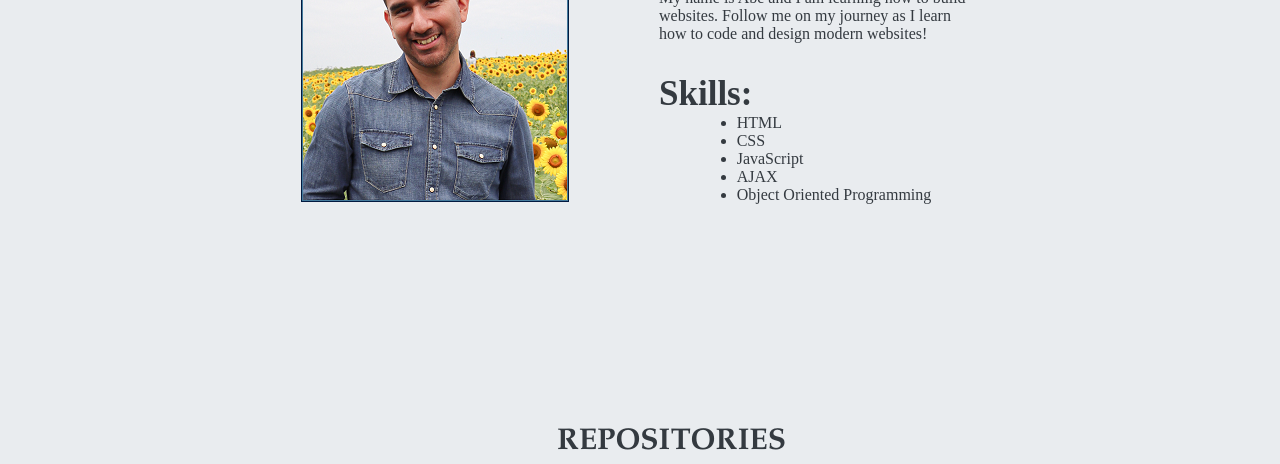
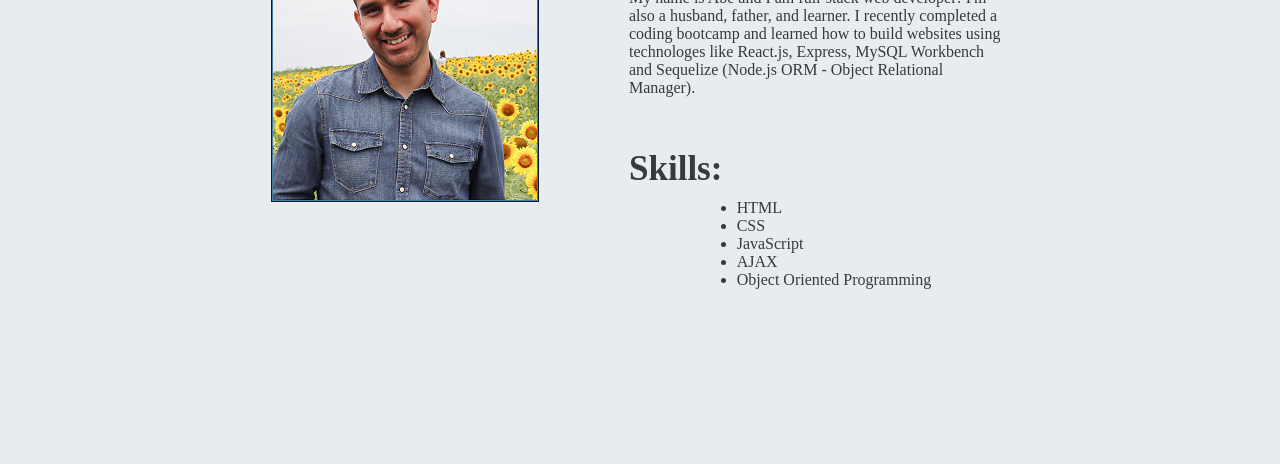
Before and after one commit to abealto/abealto.github.io, a plain HTML site: page index.html in a window 1280 px wide. Shown: the part 636-1100 px from the top of the page. Drawn offline with nearby package versions, Linux system fonts and the light colour scheme; no server answers.

Commit message:
updated alignment issues

```diff
--- a/index.html
+++ b/index.html
@@ -48,8 +48,10 @@
             </div>
             <div class="infoBox">
                 <div class="hello">HELLO!</div>
-                <div class="info">My name is Abe and I am learning how to build websites. Follow me on my journey as I
-                    learn how to code and design modern websites!</div>
+                <div class="info">My name is Abe and I am full-stack web developer! I'm also a husband, father, and
+                    learner. I recently completed a coding bootcamp and learned how to build websites using technologes
+                    like React.js, Express, MySQL Workbench and Sequelize (Node.js ORM - Object Relational Manager).
+                </div>
                 <div class="skills">Skills:</div>
                 <div class="techSkills">
                     <ul>
--- a/style.css
+++ b/style.css
@@ -1,7 +1,7 @@
 * {
   margin: 0;
   padding: 0;
-  box-sizing: border-box;
+  /* box-sizing: border-box; */
 }
 
 /* Contains name, job title, and slogan. */
@@ -77,6 +77,7 @@
   display: flex;
   justify-content: center;
   flex-wrap: wrap;
+  height: 1000px;
 }
 
 .abeImage {
@@ -104,6 +105,7 @@
 .skills {
   display: flex;
   justify-content: flex-start;
+  padding-top: 75px;
   padding-left: 20px;
   font-weight: bold;
   font-size: 35px;
@@ -113,12 +115,17 @@
   display: flex;
   justify-content: center;
   padding-left: 50px;
+  bottom: 20px;
+}
+
+ul {
+  padding-top: 10px;
 }
 
 /* Repo content */
 .gitHubRepo {
-  width: 900px;
-  height: 200px;
+  width: 1000px;
+  height: 400px;
   align-self: flex-end;
   justify-content: center;
 }
```
